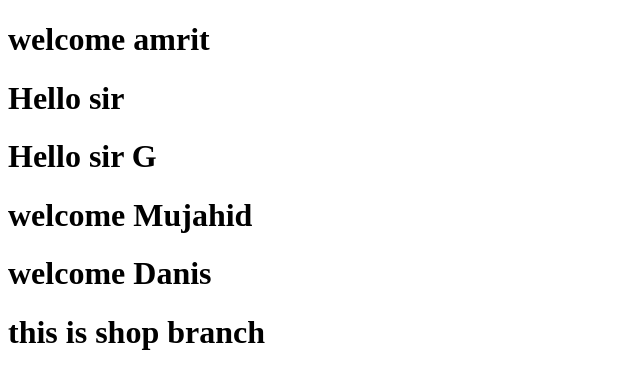
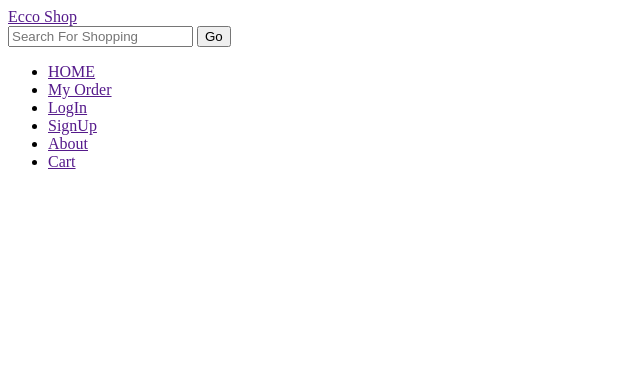
Before and after one commit to sadique-cws/django_ecommerce, a Django app: template templates/home.html in a window 1280 px wide. Shown: the top 389 px of the page, without its empty margins (0-640 px from the left). Run offline with Django 3.2, Linux system fonts and the light colour scheme; the template is opened without the code that fills it, so the values that code supplies are empty.

Commit message:
by Mujahid

```diff
--- a/datawork/views.py
+++ b/datawork/views.py
@@ -1,3 +1,5 @@
 from django.shortcuts import render
 
 # Create your views here.
+def homepages(req):
+    return render(req,"home.html")
--- a/ecom/urls.py
+++ b/ecom/urls.py
@@ -13,9 +13,11 @@ Including another URLconf
     1. Import the include() function: from django.urls import include, path
     2. Add a URL to urlpatterns:  path('blog/', include('blog.urls'))
 """
+from datawork.views import homepages
 from django.contrib import admin
 from django.urls import path
 
 urlpatterns = [
     path('admin/', admin.site.urls),
+    path('', homepages,name="home"),
 ]
--- a/templates/base.html
+++ b/templates/base.html
@@ -18,6 +18,7 @@
         <li class="nav-item"><a href="" class="nav-link">My Order</a></li>
         <li class="nav-item"><a href="" class="nav-link">LogIn</a></li>
         <li class="nav-item"><a href="" class="nav-link">SignUp</a></li>
+        <li class="nav-item"><a href="" class="nav-link">About</a></li>
         <li class="nav-item"><a href="" class="nav-link">Cart</a></li>
     </ul>
 </nav>
--- a/templates/home.html
+++ b/templates/home.html
@@ -1,20 +1 @@
-<!DOCTYPE html>
-<html lang="en">
-<head>
-    <meta charset="UTF-8">
-    <title>Title</title>
-</head>
-<body>
-
-    <h1>welcome amrit</h1>
-    <h1> Hello sir</h1>
-    <h1>Hello sir G</h1>
-    <h1>welcome Mujahid</h1>
-    <h1>welcome Danis</h1>
-
-
-
-<h1>this is shop branch</h1>
-
-</body>
-</html>
+{% extends 'base.html' %}
```
